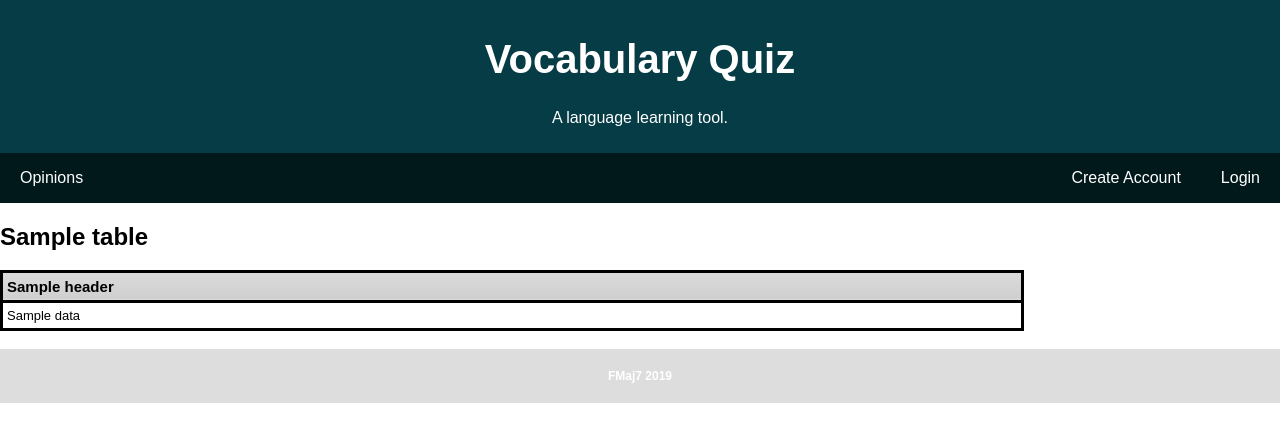
After one commit to Fmaj7-dev/language_flashcards, a Symfony app: template templates/backend/category_editor.html.twig in a window 1280 px wide. The commit adds this page. Shown: the top 442 px of the page. Run offline with Twig, Linux system fonts and the light colour scheme; the template is opened without the code that fills it: most values are stand-ins (such as "Sample title", 1, 10 or a date in 2020); some libraries are stand-ins or nearby versions.

Commit message:
template for category editor

```diff
--- a/src/Utils/Table.php
+++ b/src/Utils/Table.php
@@ -20,10 +20,10 @@ class Table
         return $this->header;
     }
 
-    public function getNumColumns()
+    /*public function getNumColumns()
     {
         return $this->num_columns;
-    }
+    }*/
 
     public function getData()
     {
--- /dev/null
+++ b/templates/backend/category_editor.html.twig
@@ -0,0 +1,37 @@
+{# templates/category_editor.html.twig #}
+{% extends 'base.html.twig' %}
+{% block title %}Category Editor{% endblock %}
+
+{% block extra_header %}
+<link rel="stylesheet" href="table.css">
+{% endblock %}
+
+{% block body %}
+
+{% for TableGeneral in Tables %}
+
+<h2>{{TableGeneral.title}}</h2>
+<div class="divTable minimalistBlack">
+  <div class="divTableHeading">
+    <div class="divTableRow">
+      {% for item in TableGeneral.header %}
+        <div class="divTableHead">{{item}}</div>
+      {% endfor %}
+    </div>
+  </div>
+  <div class="divTableBody">
+      {% for row in TableGeneral.data %}
+        <div class="divTableRow">
+        {% for cell in row %}
+          <div class="divTableCell">{{cell}}</div>
+        {% endfor %}
+        </div>
+      {% endfor %}
+  </div>
+</div>
+</div>
+<br>
+
+{% endfor %}
+
+{% endblock %}
--- a/templates/backend/index.html.twig
+++ b/templates/backend/index.html.twig
@@ -12,4 +12,7 @@
     <a href="{{ path('vocabulary_index' ) }}">Vocabulary Management</a>
     <br>
     <a href="{{ path('tense_index' ) }}">Tense Management</a>
+    <br>
+    <a href="{{ path('category_editor' ) }}">Category Editor</a>
+
 {% endblock %}
```
Also changed, not shown: src/Controller/BackendController.php (+20 -0 lines).
